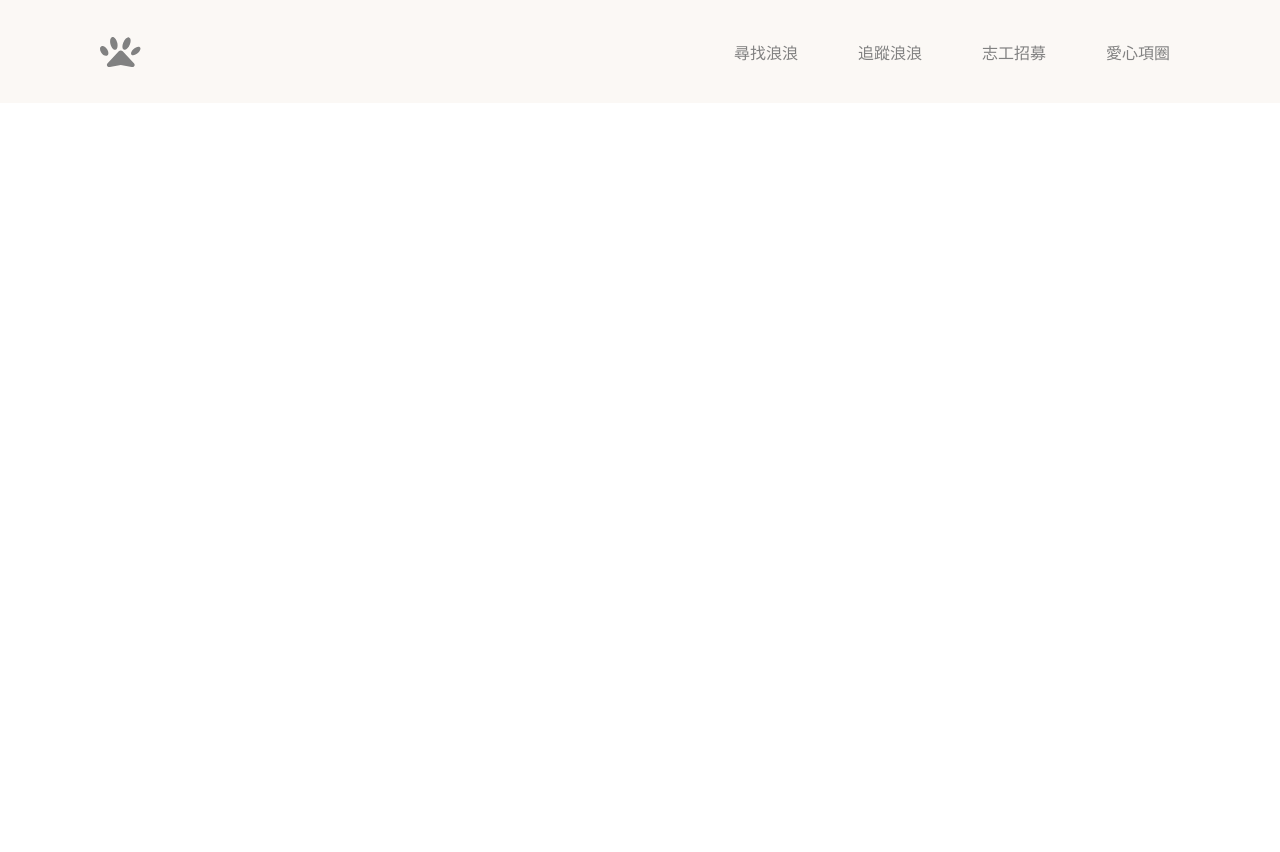
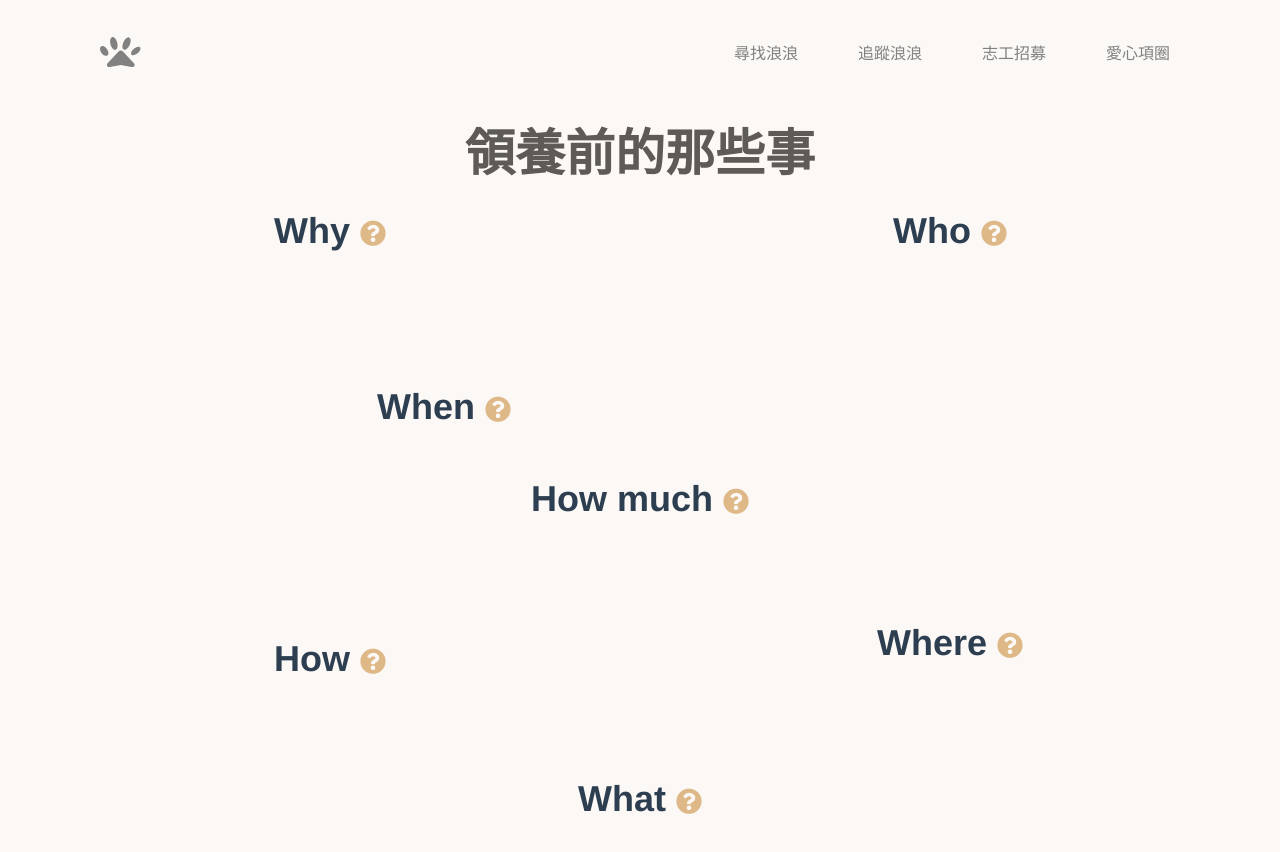
Before and after one commit to sherry-hooo/LangLangAdoption, a Vue app: page /Custom in a window 1280 px wide. Shown: the top 852 px of the page. Before the commit the page ends 800 px from the top, so only its background shows below. Built offline with nearby package versions, Linux system fonts and the light colour scheme.

Commit message:
feat(custom): add custom page

```diff
--- a/src/views/Custom.vue
+++ b/src/views/Custom.vue
@@ -1,5 +1,234 @@
 <template>
-  <main></main>
+  <main>
+    <h2>領養前的那些事</h2>
+    <!-- <div class="container"> -->
+      <div class="FAQ">
+        <div class="question wrap_why">
+          <div class="trigger">
+            <span>Why</span>
+            <i class="fas fa-question-circle"></i>
+          </div>
+          <div class="toggler">
+            對生活的期待是什麼？<br/>
+            為什麼想要毛孩加入原本的生活？
+          </div>
+        </div>
+
+        <div class="question wrap_who">
+          <div class="trigger">
+            <span>Who</span>
+            <i class="fas fa-question-circle"></i>
+          </div>
+          <div class="toggler">
+            主要照護者是誰？<br/>
+            未來家庭組成改變怎麼辦？
+          </div>
+        </div>
+
+        <div class="question wrap_when">
+          <div class="trigger">
+            <span>When</span>
+            <i class="fas fa-question-circle"></i>
+          </div>
+          <div class="toggler">
+            目前的時間真的足夠能照顧好牠嗎？
+          </div>
+        </div>
+
+        <div class="question wrap_much">
+          <div class="trigger">
+            <span>How much</span>
+            <i class="fas fa-question-circle"></i>
+          </div>
+          <div class="toggler">
+            能付出的金錢、時間、耐心有多少？
+          </div>
+        </div>
+
+        <div class="question wrap_how">
+          <div class="trigger">
+            <span>How</span>
+            <i class="fas fa-question-circle"></i>
+          </div>
+          <div class="toggler">
+            毛孩的食、衣、住、行、育、樂該如何規劃？
+          </div>
+        </div>
+
+        <div class="question wrap_where">
+          <div class="trigger">
+            <span>Where</span>
+            <i class="fas fa-question-circle"></i>
+          </div>
+          <div class="toggler">
+            我住在套房、公寓、大樓？<br/>
+            空間足夠嗎？
+          </div>
+        </div>
+        <div class="question wrap_what">
+          <div class="trigger">
+            <span>What</span>
+            <i class="fas fa-question-circle"></i>
+          </div>
+          <div class="toggler">
+            我自己的個性比較適合哪種毛孩？
+          </div>
+        </div>
+      </div>
+    <!-- </div> -->
+  </main>
 </template>
 
-<style lang="scss" scoped></style>
+<style lang="scss" scoped>
+
+%title_h2 {
+  font-size: 24px;
+  color: color.$brown_500;
+
+  @include breakpoint.tablet {
+    font-size: 36px;
+  }
+  @include breakpoint.desktop {
+    font-size: 50px;
+  }
+}
+
+main{
+  margin-top: 60px;
+  padding: 10px 20px;
+  background: color.$brown_100;
+  min-height: 100vh;
+
+  @include breakpoint.tablet{
+    margin-top: 103px;
+  }
+
+  h2{
+    @extend %title_h2;
+    color: color.$gray_700;
+  }
+}
+
+.container{
+  display: flex;
+  width: 100%;
+}
+
+.FAQ {
+  justify-content: center;
+  display: flex;
+  flex-wrap: wrap;
+  margin-top: 20px;
+  height: 90%;
+}
+
+
+.question{
+
+  display: flex;
+  flex-direction: column;
+  align-items: center;
+  flex-basis: 50%;
+  padding: 5px;
+
+  &:nth-child(4n + 1){
+    align-self: center;
+    justify-content: flex-end;
+  }
+
+  &:nth-child(4n + 2){
+    align-self: flex-end;
+    justify-content: flex-end;
+
+    @include breakpoint.tablet{
+      justify-content: center;
+    }
+  }
+
+  &:nth-child(4n - 1 ){
+    align-self: flex-start;
+    justify-content: center;
+  }
+
+  &.wrap_much{
+    flex-basis: 100%;
+    padding: 20px 10px;
+
+    @include breakpoint.desktop{
+      padding: 25px;
+    }
+
+    &> div{
+      flex-grow: 1;
+      justify-items: center;
+    }
+  }
+
+  &.wrap_when{
+    padding: 10px 10px;
+    flex-basis: 70%;
+    flex-direction: row;
+    justify-content: center;
+
+  }
+}
+
+.question{
+  &> *{
+    font-size: 16px;
+
+    @include breakpoint.tablet{
+    font-size: 22px;
+    }
+  }
+}
+
+.trigger{
+  span{
+    font-size: 24px;
+    font-weight: 600;
+
+    @include breakpoint.tablet{
+      font-size: 26px;
+    }
+
+    @include breakpoint.desktop{
+      font-size: 36px;
+    }
+  }
+
+  i{
+    margin-left: 10px;
+    font-size: 26px;
+    color: burlywood;
+  }
+}
+
+.toggler{
+  visibility: hidden;
+  padding: 10px;
+  color: color.$gray_700;
+
+  @include breakpoint.tablet{
+    padding: 15px;
+  }
+  @include breakpoint.desktop{
+    padding: 20px;
+  }
+}
+
+.trigger:focus + .toggler{
+  visibility: visible;
+}
+
+.trigger:hover + .toggler{
+  visibility: visible;
+  }
+
+@include breakpoint.desktop{
+  .trigger:hover .toggler{
+    // visibility: visible;
+  }
+}
+
+</style>
```
